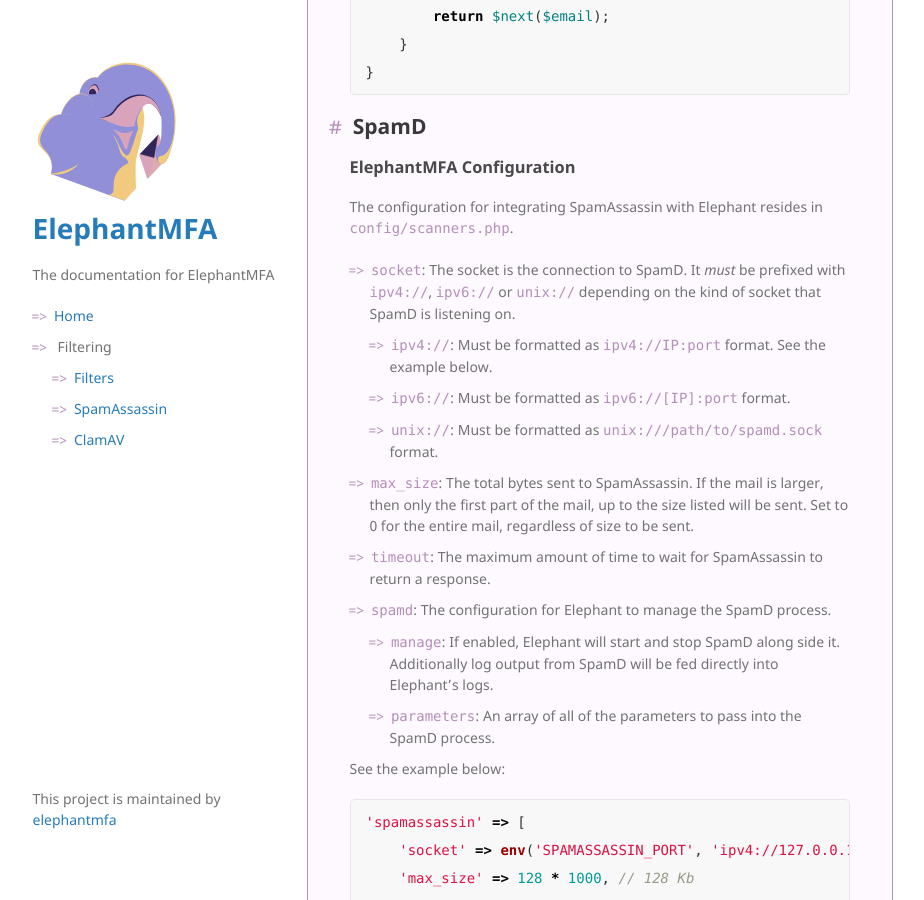
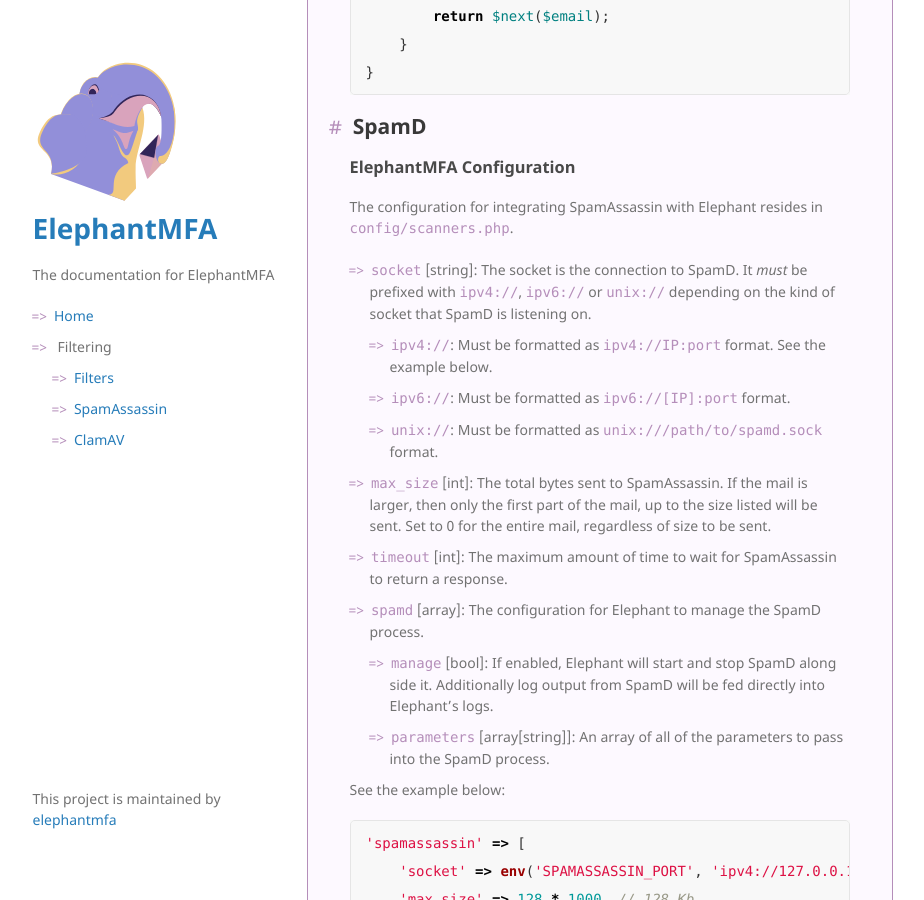
Before and after one commit to elephantmfa/docs, a Jekyll site: the page built from filtering/spamassassin.md, in a window 1280 px wide and 900 px high, scrolled down 2512 px. Shown: the whole window, without its empty margins (190-1114 px from the left). Built offline with Jekyll 4.4.1, drawn with Linux system fonts in a browser that asks for light colours; our own code applies the rules of GitHub Pages for plain Markdown files.

Commit message:
Add option's types.

````diff
--- a/filtering/spamassassin.md
+++ b/filtering/spamassassin.md
@@ -94,15 +94,18 @@ class SpamAssassin implements Filter
 
 The configuration for integrating SpamAssassin with Elephant resides in `config/scanners.php`.
 
-- `socket`: The socket is the connection to SpamD. It *must* be prefixed with `ipv4://`, `ipv6://` or `unix://` depending on the kind of socket that SpamD is listening on.
+- `socket` [string]: The socket is the connection to SpamD. It *must* be prefixed with
+  `ipv4://`, `ipv6://` or `unix://` depending on the kind of socket that SpamD is listening on.
   - `ipv4://`: Must be formatted as `ipv4://IP:port` format. See the example below.
   - `ipv6://`: Must be formatted as `ipv6://[IP]:port` format.
   - `unix://`: Must be formatted as `unix:///path/to/spamd.sock` format.
-- `max_size`: The total bytes sent to SpamAssassin. If the mail is larger, then only the first part of the mail, up to the size listed will be sent. Set to 0 for the entire mail, regardless of size to be sent.
-- `timeout`: The maximum amount of time to wait for SpamAssassin to return a response.
-- `spamd`: The configuration for Elephant to manage the SpamD process.
-  - `manage`: If enabled, Elephant will start and stop SpamD along side it. Additionally log output from SpamD will be fed directly into Elephant's logs.
-  - `parameters`: An array of all of the parameters to pass into the SpamD process.
+- `max_size` [int]: The total bytes sent to SpamAssassin. If the mail is larger,
+  then only the first part of the mail, up to the size listed will be sent.
+  Set to 0 for the entire mail, regardless of size to be sent.
+- `timeout` [int]: The maximum amount of time to wait for SpamAssassin to return a response.
+- `spamd` [array]: The configuration for Elephant to manage the SpamD process.
+  - `manage` [bool]: If enabled, Elephant will start and stop SpamD along side it. Additionally log output from SpamD will be fed directly into Elephant's logs.
+  - `parameters` [array[string]]: An array of all of the parameters to pass into the SpamD process.
 
 See the example below:
 ```php
````
